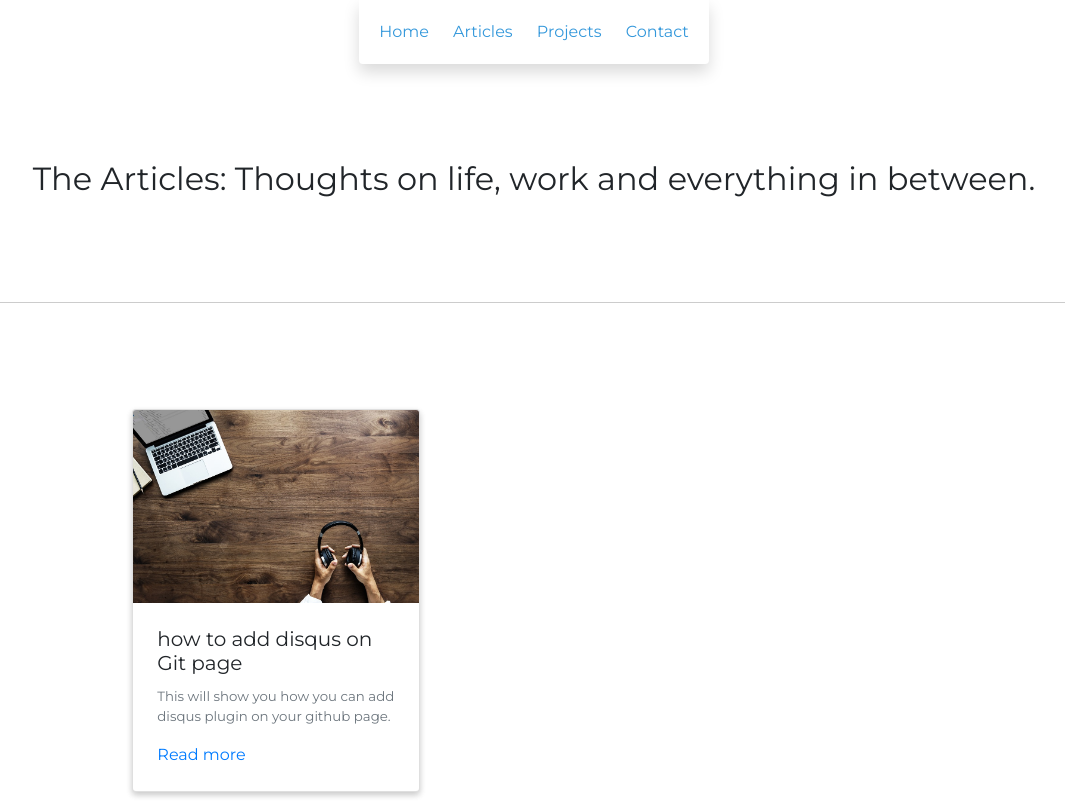
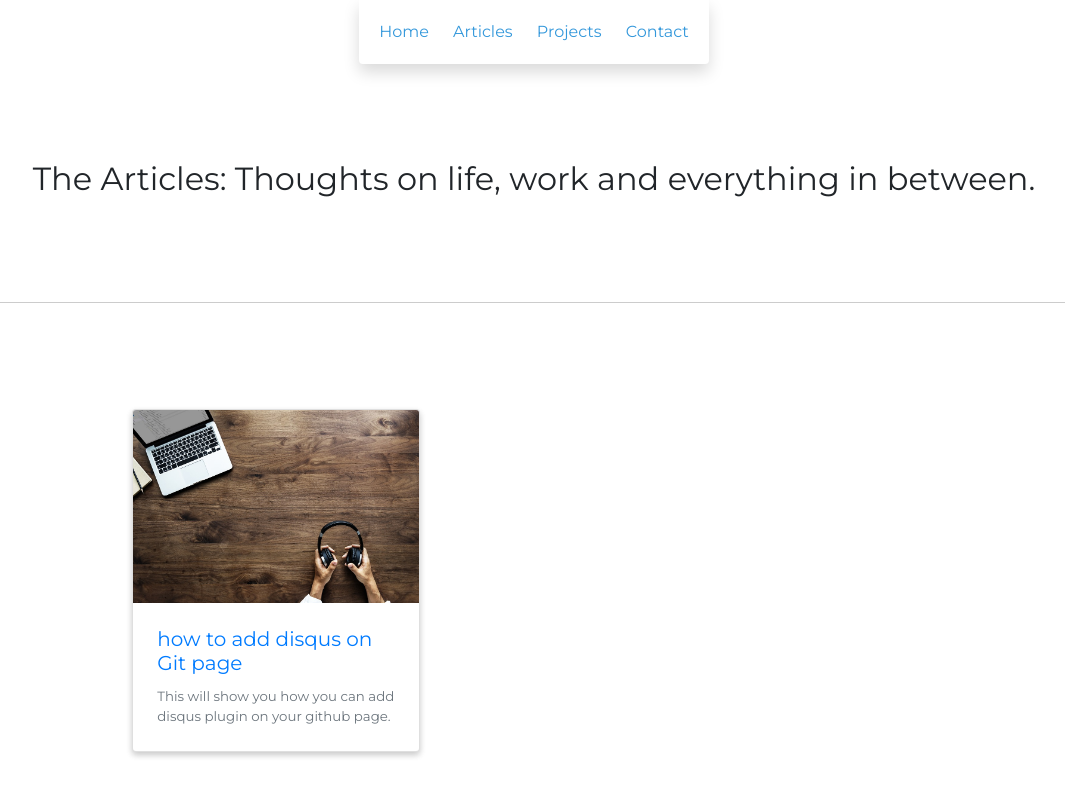
Before and after one commit to rajputvishal/rajputvishal.github.io, a website: page articles.htm in a window 1280 px wide. Shown: the top 805 px of the page, without its empty margins (106-1171 px from the left). Drawn offline with nearby package versions, Linux system fonts and the light colour scheme; a script that the page names is missing.

Commit message:
removed 'read more button'
now instead of that button intire card can be used as a link

```diff
--- a/articles.htm
+++ b/articles.htm
@@ -27,14 +27,13 @@
 
             <div id="article-grid" class="row justify-content-center">
                 <div class="col-md-8">
-                    <div  v-for="item in articles" class="card" style="width: 18em">
+                    <a  :href=item.link v-for="item in articles" class="card" style="width: 18em">
                             <img src="./images/article-default.jpg" class="card-img-top" alt="...">
                             <div class="card-body">
                                 <h5 class="card-title">{{item.title}}</h5>
                                 <p class="card-text text-muted">{{item.description}}</p>
-                                <a :href=item.link class="card-link">Read more</a>
                             </div>
-                    </div>
+                        </a>
                 </div>
 
             </div>
--- a/css/articles.css
+++ b/css/articles.css
@@ -143,6 +143,7 @@ header.sticky {
 }
 
 .card:hover {
+    text-decoration: none;
     box-shadow: 0px 0px 20px #000000;
     z-index: 2;
     -webkit-transition: all 200ms ease-in;
```
